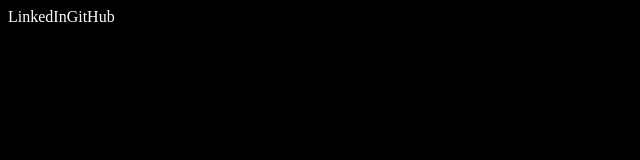
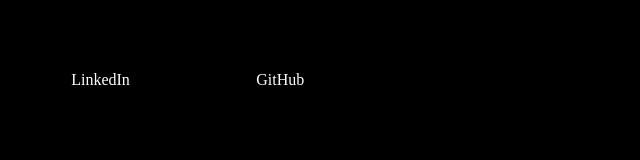
Before and after one commit to alfonsoOramasJr/alfonsoOramasJr.github.io, a plain HTML site: page index.html in a window 1280 px wide. Shown: the whole page, without its empty margins (0-640 px from the left). Drawn offline with Linux system fonts and the light colour scheme.

Commit message:
NEW: added padding to the header-items.

```diff
--- a/style.css
+++ b/style.css
@@ -10,3 +10,7 @@ body {
 .header {
     display: flex;
 }
+.header-item{
+    padding: 5%;
+
+}
```
